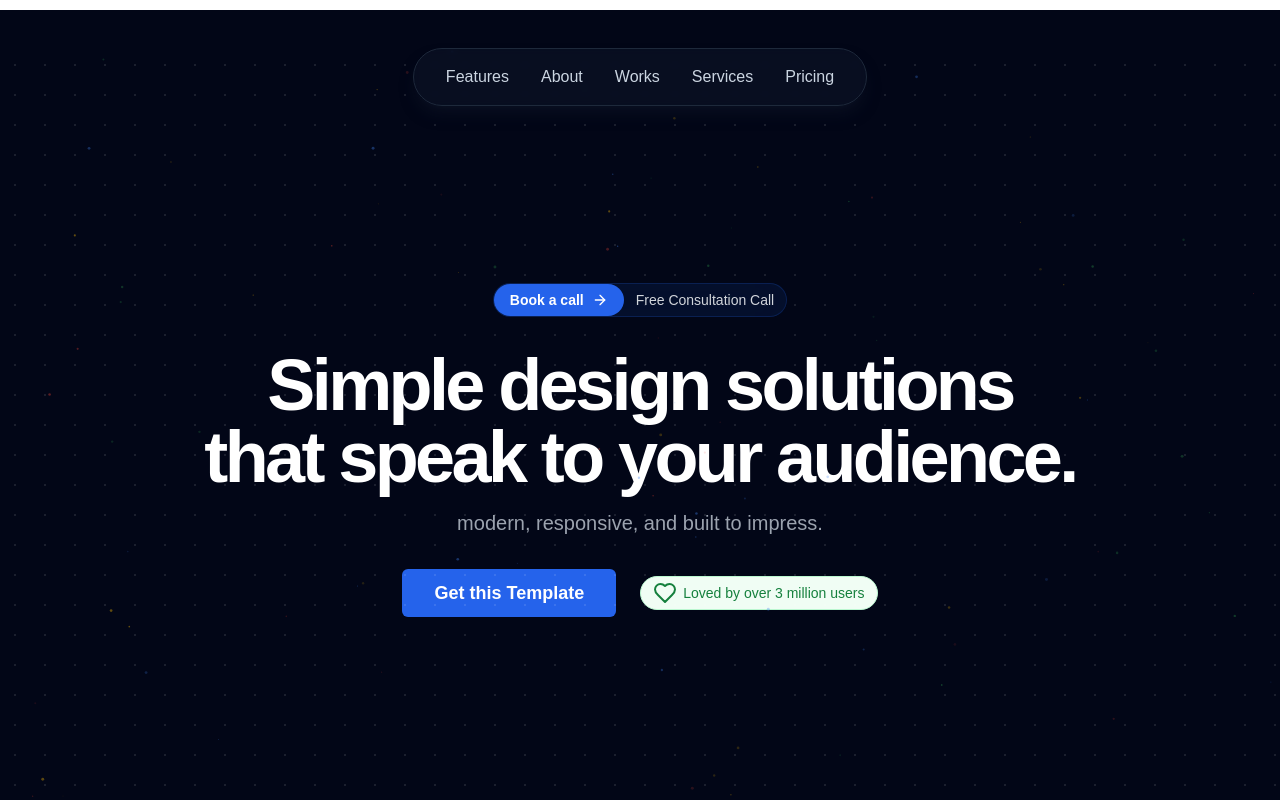
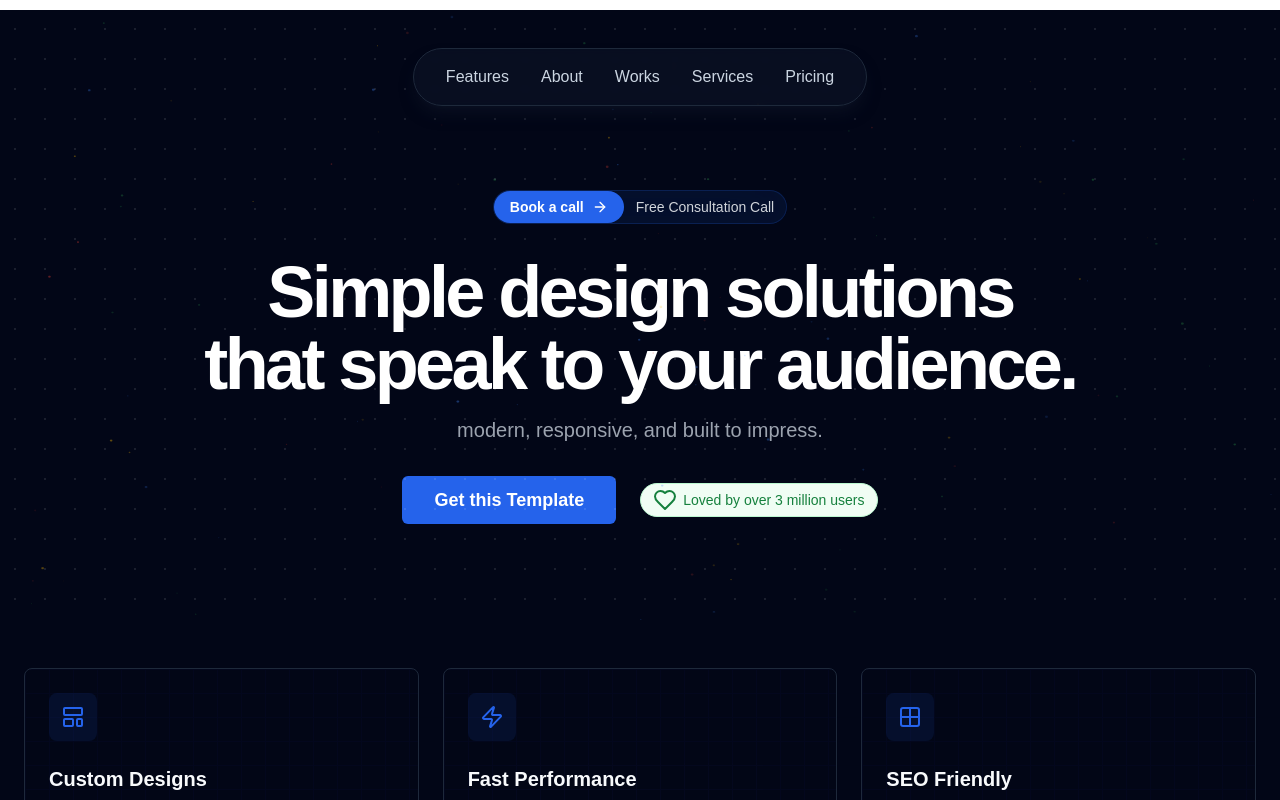
Before and after one commit to nicolasmoyano/bf-app, a Next.js app: page / in a window 1280 px wide. Shown: the top 800 px of the page. Built offline with nearby package versions, Linux system fonts and the light colour scheme.

Commit message:
added margin-top for hero content to be centered better

```diff
--- a/app/components/Hero/Hero.tsx
+++ b/app/components/Hero/Hero.tsx
@@ -6,7 +6,7 @@ import { ParticleBackground } from "../ParticleBackground/ParticleBackground";
 
 export default function Hero() {
   return (
-    <section className="relative w-full bg-slate-950 py-8 md:py-16 lg:py-24 min-h-screen flex items-center">
+    <section className="relative w-full bg-slate-950 py-8 -mt-9 md:py-16 lg:py-24 flex items-center">
       <ParticleBackground />
       {/* Background stars effect */}
       <div className="absolute inset-0 overflow-hidden">
@@ -21,7 +21,7 @@ export default function Hero() {
         />
       </div>
 
-      <div className="container px-4 md:px-6 mx-auto">
+      <div className="container px-4 mt-20 md:px-6 mx-auto">
         <div className="flex flex-col items-center space-y-6 md:space-y-8">
           {/* Top CTA */}
           <div className="inline-flex flex-col sm:flex-row items-center rounded-full border border-blue-600/20 bg-blue-600/10 text-sm backdrop-blur-xl">
```
